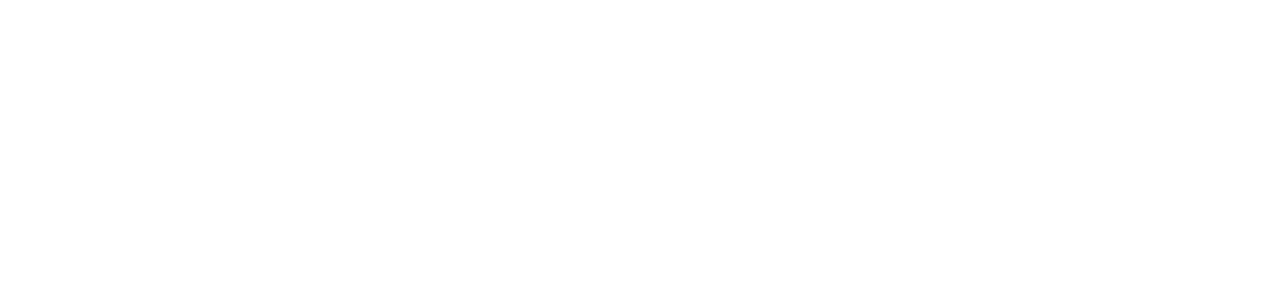
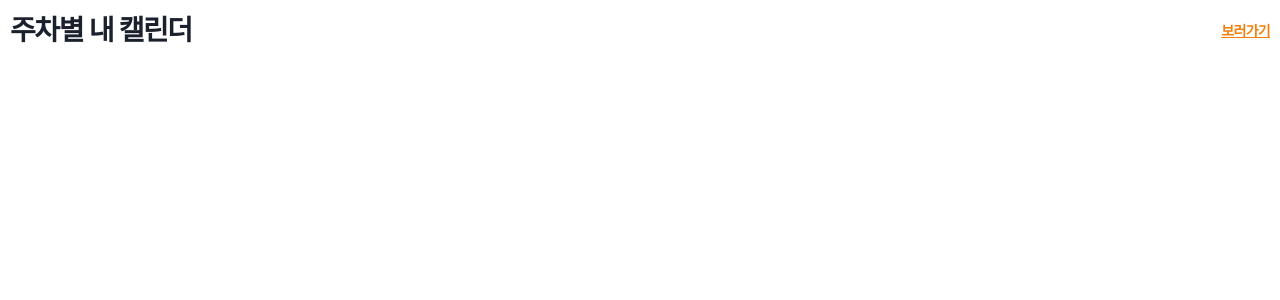
Before and after one commit to MangoSiruu/goToxicDiary, a React (Vite) app in the folder src/frontend/: page /cal in a window 1280 px wide. Before the commit this address had no page. Shown: the top 300 px of the page. Built offline with nearby package versions, Linux system fonts and the light colour scheme; a web font is replaced by a local one.

Commit message:
[feat] #45 - 추가 컴포넌트 제작, 캘린더 페이지 제작

```diff
--- a/src/frontend/src/App.jsx
+++ b/src/frontend/src/App.jsx
@@ -12,6 +12,11 @@
 import MainPage from './pages/Main';
 import { queryClient } from './api/instance';
 import { path } from './routes/path';
+import CalendarPage from './pages/Calendar';
+import { Header } from './components/features/TodayFood/Header';
+import { CardList } from './components/features/TodayFood/CardList';
+import TodayFoodSection from './components/features/Main/TodayFoodSection';
+import { WeeklyHeader } from './components/features/Calendar/WeeklyHeader';
 
 function App() {
   return (
@@ -23,10 +28,12 @@
             <Route path={path.signup} element={<SignUpPage />} />
             <Route path={path.login} element={<LoginPage />} />
             <Route path={path.main} element={<MainPage />} />
+            <Route path={path.calendar} element={<CalendarPage />} />
             <Route path={path.todayEat} element={<TodayEatPage />} />
             <Route path={path.mychallengelist} element={<MyChallengeList />} />
             <Route path={path.newmychallenge} element={<NewMyChallenge />} />
             <Route path="/challengedetail/:id" element={<ChallengeDetail />} />
+            <Route path="/cal" element={<WeeklyHeader />} />
           </Routes>
         </Router>
       </QueryClientProvider>
--- a/src/frontend/src/components/features/Calendar/CalendarWrapper/index.jsx
+++ b/src/frontend/src/components/features/Calendar/CalendarWrapper/index.jsx
@@ -17,6 +17,7 @@
     padding: 10px 20px;
     gap: 5px;
 
+    width: 100%;
     position: relative;
 
     background: ${ colors.white };
--- /dev/null
+++ b/src/frontend/src/components/features/Calendar/WeeklyHeader/index.jsx
@@ -0,0 +1,42 @@
+import styled from '@emotion/styled';
+import { UnderlinedButton } from '../../../common/Button/UnderlinedButton';
+import { breakpoints } from '../../../../styles/variants';
+import { useNavigate } from 'react-router-dom';
+import { path } from '../../../../routes/path';
+
+export function WeeklyHeader() {
+  const nav = useNavigate();
+
+  const moveToCalendar = () => {
+    nav(path.calendar);
+  };
+
+  return (
+    <Wrapper>
+      <Title>주차별 내 캘린더</Title>
+      <UnderlinedButton onClick={moveToCalendar}>보러가기</UnderlinedButton>
+    </Wrapper>
+  );
+}
+
+const Wrapper = styled.div`
+    /* title */
+
+    /* Auto layout */
+    display: flex;
+    flex-direction: row;
+    justify-content: space-between;
+    align-items: center;
+    padding: 10px;
+    gap: 10px;
+
+    width: 100%;
+`;
+
+const Title = styled.h1`
+  font-weight: bold;
+  font-size: 28px;
+  @media screen and (max-width: ${breakpoints.sm}) {
+    font-size: 20px;
+  }
+`;
--- a/src/frontend/src/components/features/CalendarBody/OneWeek/index.jsx
+++ b/src/frontend/src/components/features/CalendarBody/OneWeek/index.jsx
@@ -14,16 +14,11 @@
         filter_category: filter,
     });
 
-    console.log(data);
-
     if (isLoading) return <Loader></Loader>
     if (error) return <p>Error: {error.message}</p>;
 
-     // data가 정의되어 있지 않을 경우 빈 배열을 사용
-     const dailyRecords = data?.dailyRecords || [];
 
-
-    // const response = {
+    // const data = {
     //     "message" : "섭취 기록 리스트 조회 성공",
     //     "dailyRecords" : [
     //         {
--- /dev/null
+++ b/src/frontend/src/pages/Calendar/index.jsx
@@ -0,0 +1,79 @@
+import React from "react";
+import styled from "@emotion/styled";
+import ReportHeader from "../../components/features/Report/ReportHeader";
+import Reports from "../../components/features/Report/Reports";
+import MonthlyCalendar from "../../components/features/Calendar/MonthlyCalendar";
+import { colors } from "../../styles/variants";
+
+export default function CalendarPage() {
+    return (
+        <Wrapper>
+            <ReportSection>
+                <ReportHeader></ReportHeader>
+                <Reports></Reports>
+            </ReportSection>
+            <CalendarSection>
+                <CalendarTitle>내 캘린더</CalendarTitle>
+                <MonthlyCalendar></MonthlyCalendar>
+            </CalendarSection>
+        </Wrapper>
+    );
+}
+
+const Wrapper = styled.div`
+    /* section_main */
+
+    /* Auto layout */
+    display: flex;
+    flex-direction: column;
+    align-items: center;
+    padding: 0px 10px;
+    gap: 10px;
+
+    width: 100%;
+`
+
+const ReportSection = styled.div`
+    /* report_section */
+
+    /* Auto layout */
+    display: flex;
+    flex-direction: column;
+    justify-content: center;
+    align-items: center;
+    padding: 0px;
+    gap: 10px;
+    isolation: isolate;
+`
+
+const CalendarSection = styled.div`
+    /* section_calender */
+
+    /* Auto layout */
+    display: flex;
+    flex-direction: column;
+    align-items: stretch;
+
+    padding: 0px;
+    gap: 10px;
+
+    width: 100%;
+`
+
+const CalendarTitle = styled.h1`
+    /* 내 캘린더 */
+
+    margin: 0 auto;
+
+    font-family: 'Pretendard';
+    font-style: normal;
+    font-weight: 700;
+    font-size: 28px;
+    line-height: 33px;
+    display: flex;
+    align-items: center;
+    text-align: center;
+    letter-spacing: -0.05em;
+
+    color: ${colors.darkGray}
+`
```
